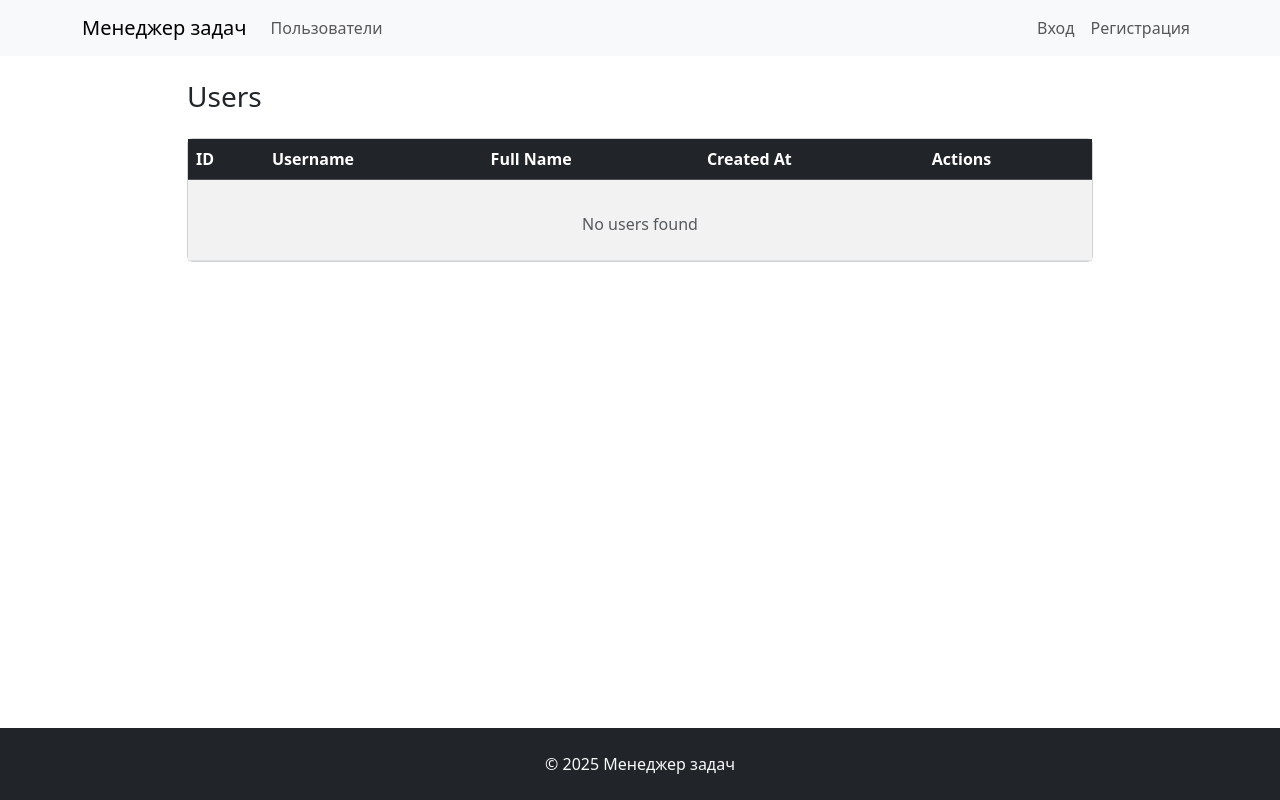
After one commit to Vitaliy-Berezhnoy/python-project-52, a Django app: page /users/ in a window 1280 px wide. The commit adds this page. Run offline with Django 5.2, Linux system fonts and the light colour scheme; some libraries are stand-ins or nearby versions.

Commit message:
Creates a user table

```diff
--- a/task_manager/settings.py
+++ b/task_manager/settings.py
@@ -54,6 +54,7 @@ INSTALLED_APPS = [
     'django.contrib.staticfiles',
     'task_manager',
     'django_bootstrap5',
+    'task_manager.users',
 ]
 
 MIDDLEWARE = [
--- a/task_manager/templates/base.html
+++ b/task_manager/templates/base.html
@@ -23,7 +23,7 @@
             <div class="collapse navbar-collapse" id="navbarNav">
                 <ul class="navbar-nav me-auto">
                     <li class="nav-item">
-                        <a class="nav-link" href="/">Пользователи</a>
+                        <a class="nav-link" href="{% url 'users' %}">Пользователи</a>
                     </li>
                 </ul>
 
--- /dev/null
+++ b/task_manager/templates/users/index.html
@@ -0,0 +1,65 @@
+{% extends "base.html" %}
+{% load i18n %}
+
+{% block title %}{% trans "Users" %} - {% trans "Task Manager" %}{% endblock %}
+
+{% block content %}
+<div class="container">
+    <div class="row justify-content-center">
+        <div class="col-md-10">
+            <!-- Заголовок -->
+            <div class="d-flex justify-content-between align-items-center mb-4">
+                <h1 class="h3 mb-0">{% trans "Users" %}</h1>
+            </div>
+
+            <!-- Таблица пользователей -->
+            <div class="card">
+                <div class="card-body p-0">
+                    <div class="table-responsive">
+                        <table class="table table-hover table-striped mb-0">
+                            <thead class="table-dark">
+                                <tr>
+                                    <th scope="col">ID</th>
+                                    <th scope="col">{% trans "Username" %}</th>
+                                    <th scope="col">{% trans "Full Name" %}</th>
+                                    <th scope="col">{% trans "Created At" %}</th>
+                                    <th scope="col">{% trans "Actions" %}</th>
+                                </tr>
+                            </thead>
+                            <tbody>
+                                {% for user in users %}
+                                <tr>
+                                    <td class="fw-bold">{{ user.id }}</td>
+                                    <td>{{ user.user_name }}</td>
+                                    <td>{{ user.first_name }} {{ user.last_name }}</td>
+                                    <td>{{ user.created_at|date:"d.m.Y H:i" }}</td>
+                                    <td>
+                                        <div class="btn-group btn-group-sm" role="group">
+                                            <a href="{% url 'users' %}" class="btn btn-outline-primary">
+                                                <i class="bi bi-pencil"></i> {% trans "Edit" %}
+                                            </a>
+                                            <a href="{% url 'users' %}" class="btn btn-outline-danger">
+                                                <i class="bi bi-trash"></i> {% trans "Delete" %}
+                                            </a>
+                                        </div>
+                                    </td>
+                                </tr>
+                                {% empty %}
+                                <tr>
+                                    <td colspan="5" class="text-center py-4">
+                                        <div class="text-muted">
+                                            <i class="bi bi-people display-4 d-block mb-2"></i>
+                                            {% trans "No users found" %}
+                                        </div>
+                                    </td>
+                                </tr>
+                                {% endfor %}
+                            </tbody>
+                        </table>
+                    </div>
+                </div>
+            </div>
+        </div>
+    </div>
+</div>
+{% endblock %}
--- a/task_manager/urls.py
+++ b/task_manager/urls.py
@@ -14,11 +14,13 @@ Including another URLconf
     1. Import the include() function: from django.urls import include, path
     2. Add a URL to urlpatterns:  path('blog/', include('blog.urls'))
 """
+
 from django.contrib import admin
-from django.urls import path
+from django.urls import path, include
 from task_manager import views
 
 urlpatterns = [
     path('', views.home),
+    path('users/', include('task_manager.users.urls')),
     path('admin/', admin.site.urls),
 ]
--- /dev/null
+++ b/task_manager/users/apps.py
@@ -0,0 +1,6 @@
+from django.apps import AppConfig
+
+
+class UsersConfig(AppConfig):
+    default_auto_field = 'django.db.models.BigAutoField'
+    name = 'task_manager.users'
--- /dev/null
+++ b/task_manager/users/tests.py
@@ -0,0 +1,2 @@
+
+# Create your tests here.
--- /dev/null
+++ b/task_manager/users/urls.py
@@ -0,0 +1,7 @@
+from django.urls import path
+from task_manager.users import views
+
+
+urlpatterns =[
+    path('', views.UsersIndexView.as_view(), name='users'),
+]
--- /dev/null
+++ b/task_manager/users/views.py
@@ -0,0 +1,14 @@
+from django.views.generic import ListView
+from task_manager.users.models import Users
+
+
+# Create your views here.
+class UsersIndexView(ListView):
+    model = Users  # Модель для отображения
+    template_name = 'users/index.html'  # Шаблон
+    context_object_name = 'users'  # Имя переменной в шаблоне
+    paginate_by = 10  # Пагинация по 10 элементов
+
+
+#def users_index(request):
+#    return render(request, 'users/index.html')
```
Also changed, not shown: task_manager/users/admin.py (added, +10 -0 lines), task_manager/users/models.py (added, +12 -0 lines), task_manager/users/__init__.py (added), task_manager/users/migrations/0001_initial.py (added), task_manager/users/migrations/__init__.py (added).
